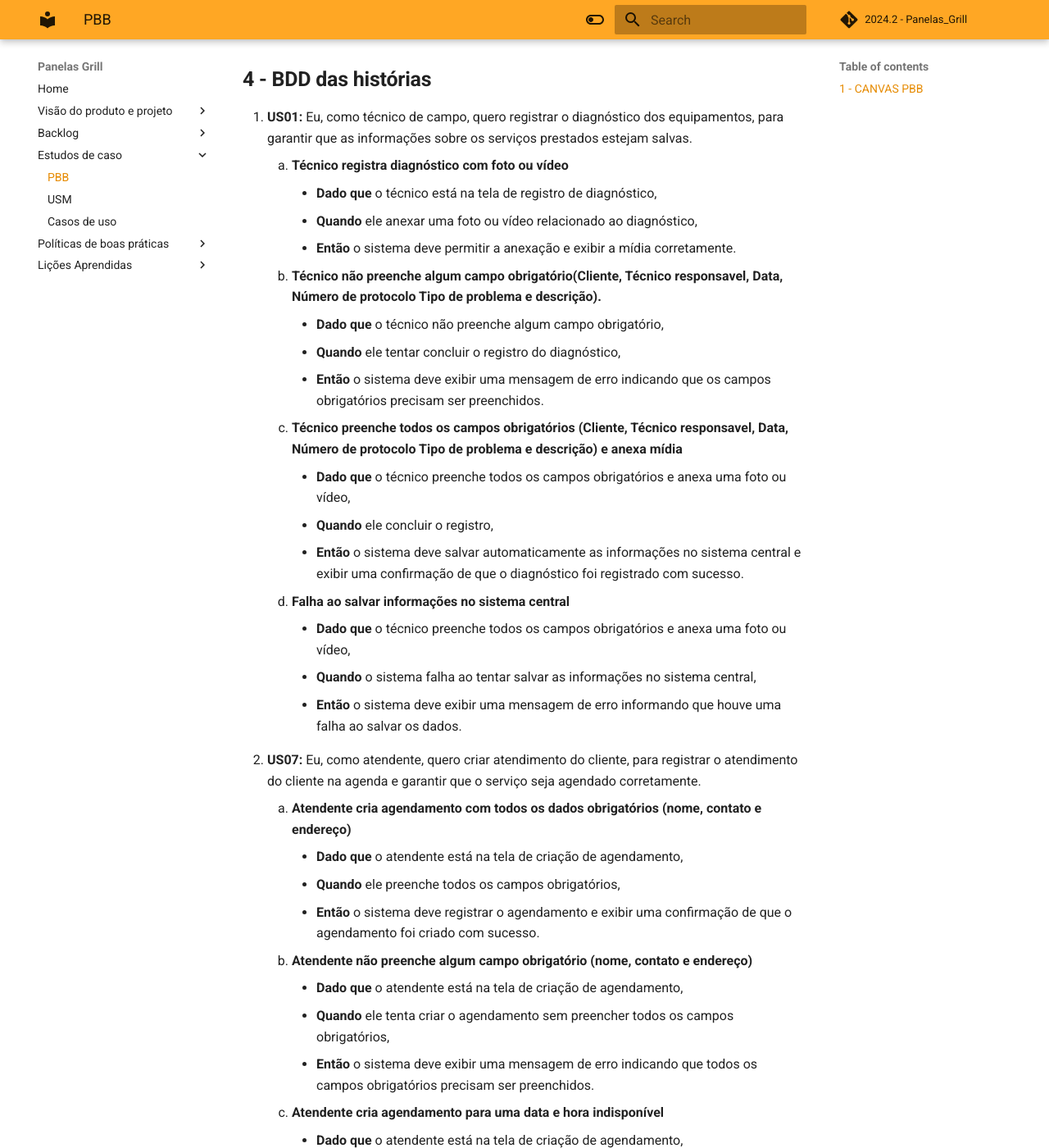
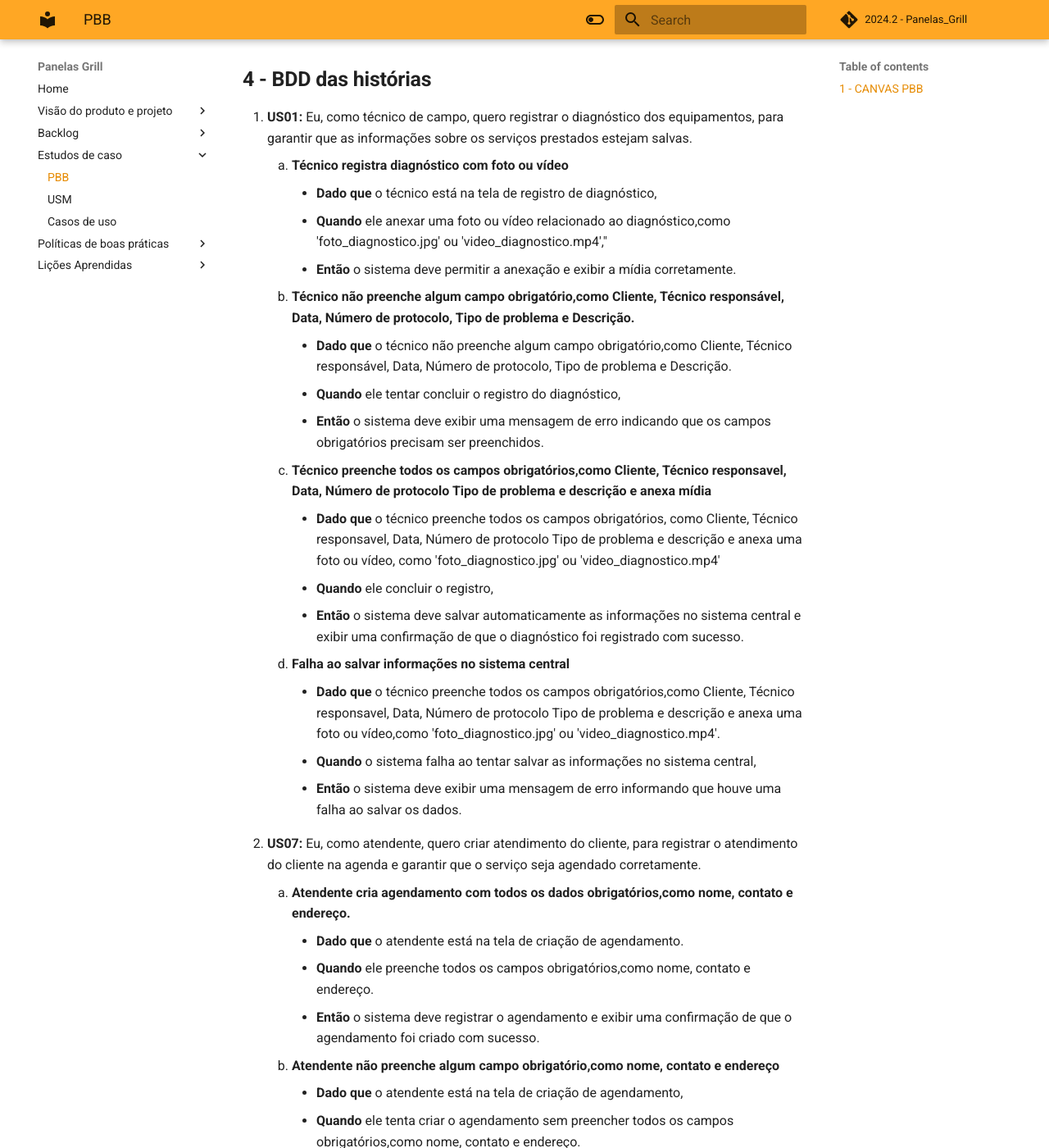
Before and after one commit to mdsreq-fga-unb/2024.2-T03-PanelasGrill, an MkDocs documentation site: the page built from docs/unidade3/pbb.md, in a window 1280 px wide and 1400 px high, scrolled down 4759 px. Shown: the whole window at 82% size. Built offline with MkDocs 1.6.1 and Material for MkDocs 9.7.7, drawn with Linux system fonts in a browser that asks for light colours; comment, search, counter and statistics services are not loaded; some of the changed text lies outside the part shown.

Commit message:
Atualizando PBB

```diff
--- a/docs/unidade3/pbb.md
+++ b/docs/unidade3/pbb.md
@@ -160,22 +160,22 @@ Histórias geradas apartir dos PBIs
                     <strong>Técnico registra diagnóstico com foto ou vídeo</strong>
                     <ul>
                         <li><strong>Dado que</strong> o técnico está na tela de registro de diagnóstico,</li>
-                        <li><strong>Quando</strong> ele anexar uma foto ou vídeo relacionado ao diagnóstico,</li>
+                        <li><strong>Quando</strong> ele anexar uma foto ou vídeo relacionado ao diagnóstico,como 'foto_diagnostico.jpg' ou 'video_diagnostico.mp4',"</li>
                         <li><strong>Então</strong> o sistema deve permitir a anexação e exibir a mídia corretamente.</li>
                     </ul>
                 </li>
                 <li>
-                    <strong>Técnico não preenche algum campo obrigatório(Cliente, Técnico responsavel, Data, Número de protocolo Tipo de problema e descrição).</strong>
+                    <strong>Técnico não preenche algum campo obrigatório,como Cliente, Técnico responsável, Data, Número de protocolo, Tipo de problema e Descrição.</strong>
                     <ul>
-                        <li><strong>Dado que</strong> o técnico não preenche algum campo obrigatório,</li>
+                        <li><strong>Dado que</strong> o técnico não preenche algum campo obrigatório,como Cliente, Técnico responsável, Data, Número de protocolo, Tipo de problema e Descrição.</li>
                         <li><strong>Quando</strong> ele tentar concluir o registro do diagnóstico,</li>
                         <li><strong>Então</strong> o sistema deve exibir uma mensagem de erro indicando que os campos obrigatórios precisam ser preenchidos.</li>
                     </ul>
                 </li>
                 <li>
-                    <strong>Técnico preenche todos os campos obrigatórios (Cliente, Técnico responsavel, Data, Número de protocolo Tipo de problema e descrição) e anexa mídia</strong>
+                    <strong>Técnico preenche todos os campos obrigatórios,como Cliente, Técnico responsavel, Data, Número de protocolo Tipo de problema e descrição e anexa mídia</strong>
                     <ul>
-                        <li><strong>Dado que</strong> o técnico preenche todos os campos obrigatórios e anexa uma foto ou vídeo,</li>
+                        <li><strong>Dado que</strong> o técnico preenche todos os campos obrigatórios, como Cliente, Técnico responsavel, Data, Número de protocolo Tipo de problema e descrição e anexa uma foto ou vídeo, como 'foto_diagnostico.jpg' ou 'video_diagnostico.mp4'</li>
                         <li><strong>Quando</strong> ele concluir o registro,</li>
                         <li><strong>Então</strong> o sistema deve salvar automaticamente as informações no sistema central e exibir uma confirmação de que o diagnóstico foi registrado com sucesso.</li>
                     </ul>
@@ -183,7 +183,7 @@ Histórias geradas apartir dos PBIs
                 <li>
                     <strong>Falha ao salvar informações no sistema central</strong>
                     <ul>
-                        <li><strong>Dado que</strong> o técnico preenche todos os campos obrigatórios e anexa uma foto ou vídeo,</li>
+                        <li><strong>Dado que</strong> o técnico preenche todos os campos obrigatórios,como Cliente, Técnico responsavel, Data, Número de protocolo Tipo de problema e descrição e anexa uma foto ou vídeo,como 'foto_diagnostico.jpg' ou 'video_diagnostico.mp4'.</li>
                         <li><strong>Quando</strong> o sistema falha ao tentar salvar as informações no sistema central,</li>
                         <li><strong>Então</strong> o sistema deve exibir uma mensagem de erro informando que houve uma falha ao salvar os dados.</li>
                     </ul>
@@ -194,18 +194,18 @@ Histórias geradas apartir dos PBIs
             <strong>US07:</strong> Eu, como atendente, quero criar atendimento do cliente, para registrar o atendimento do cliente na agenda e garantir que o serviço seja agendado corretamente.
             <ol type="a">
                 <li>
-                    <strong>Atendente cria agendamento com todos os dados obrigatórios (nome, contato e endereço)</strong>
+                    <strong>Atendente cria agendamento com todos os dados obrigatórios,como nome, contato e endereço.</strong>
                     <ul>
-                        <li><strong>Dado que</strong> o atendente está na tela de criação de agendamento,</li>
-                        <li><strong>Quando</strong> ele preenche todos os campos obrigatórios,</li>
+                        <li><strong>Dado que</strong> o atendente está na tela de criação de agendamento.</li>
+                        <li><strong>Quando</strong> ele preenche todos os campos obrigatórios,como nome, contato e endereço.</li>
                         <li><strong>Então</strong> o sistema deve registrar o agendamento e exibir uma confirmação de que o agendamento foi criado com sucesso.</li>
                     </ul>
                 </li>
                 <li>
-                    <strong>Atendente não preenche algum campo obrigatório (nome, contato e endereço)</strong>
+                    <strong>Atendente não preenche algum campo obrigatório,como nome, contato e endereço</strong>
                     <ul>
                         <li><strong>Dado que</strong> o atendente está na tela de criação de agendamento,</li>
-                        <li><strong>Quando</strong> ele tenta criar o agendamento sem preencher todos os campos obrigatórios,</li>
+                        <li><strong>Quando</strong> ele tenta criar o agendamento sem preencher todos os campos obrigatórios,como nome, contato e endereço.</li>
                         <li><strong>Então</strong> o sistema deve exibir uma mensagem de erro indicando que todos os campos obrigatórios precisam ser preenchidos.</li>
                     </ul>
                 </li>
@@ -220,7 +220,7 @@ Histórias geradas apartir dos PBIs
                 <li>
                     <strong>Atendente cria agendamento e sistema falha ao salvar</strong>
                     <ul>
-                        <li><strong>Dado que</strong> o atendente preenche todos os campos obrigatórios,</li>
+                        <li><strong>Dado que</strong> o atendente preenche todos os campos obrigatórios,como nome, contato e endereço.</li>
                         <li><strong>Quando</strong> ele tenta criar o agendamento,</li>
                         <li><strong>Então</strong> o sistema falha ao tentar salvar o agendamento e exibe uma mensagem de erro informando que não foi possível salvar o agendamento.</li>
                     </ul>
@@ -231,18 +231,18 @@ Histórias geradas apartir dos PBIs
             <strong>US10:</strong> Eu, como cliente corporativo, quero solicitar serviço, para solicitar atendimento.
             <ol type="a">
                 <li>
-                    <strong>Cliente corporativo solicita serviço com todos os dados obrigatórios (Nome, endereço etipo de aparelho).</strong>
+                    <strong>Cliente corporativo solicita serviço com todos os dados obrigatórios,como Nome, endereço e tipo de aparelho.</strong>
                     <ul>
-                        <li><strong>Dado que</strong> o cliente corporativo está na tela de solicitação de serviço,</li>
-                        <li><strong>Quando</strong> ele preenche todos os campos obrigatórios,</li>
+                        <li><strong>Dado que</strong> o cliente corporativo está na tela de solicitação de serviço.</li>
+                        <li><strong>Quando</strong> ele preenche todos os campos obrigatórios,como Nome, endereço e tipo de aparelho.</li>
                         <li><strong>Então</strong> o sistema deve registrar a solicitação e exibir uma confirmação de que o serviço foi solicitado com sucesso.</li>
                     </ul>
                 </li>
                 <li>
-                    <strong>Cliente corporativo não preenche algum campo obrigatório (Nome, Endereço e tipo de aparelho).</strong>
+                    <strong>Cliente corporativo não preenche algum campo obrigatório, como nome, endereço e tipo de aparelho.</strong>
                     <ul>
                         <li><strong>Dado que</strong> o cliente corporativo está na tela de solicitação de serviço,</li>
-                        <li><strong>Quando</strong> ele tenta enviar a solicitação sem preencher todos os campos obrigatórios,</li>
+                        <li><strong>Quando</strong> ele tenta enviar a solicitação sem preencher todos os campos obrigatórios, como nome, endereço etipo de aparelho.</li>
                         <li><strong>Então</strong> o sistema deve exibir uma mensagem de erro indicando que todos os campos obrigatórios precisam ser preenchidos.</li>
                     </ul>
                 </li>
@@ -250,7 +250,7 @@ Histórias geradas apartir dos PBIs
                     <strong>Cliente corporativo solicita serviço com dados inválidos</strong>
                     <ul>
                         <li><strong>Dado que</strong> o cliente corporativo está na tela de solicitação de serviço,</li>
-                        <li><strong>Quando</strong> ele preenche algum campo com dados inválidos,</li>
+                        <li><strong>Quando</strong> ele preenche algum campo, como nome, endereço e tipo de aparelho,com dados inválidos,</li>
                         <li><strong>Então</strong> o sistema deve exibir uma mensagem de erro indicando o problema com os dados fornecidos.</li>
                     </ul>
                 </li>
```
